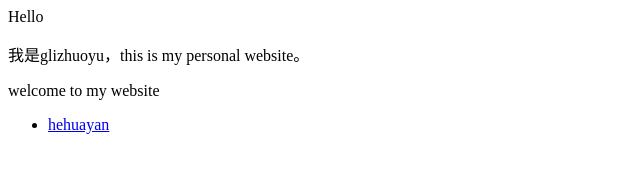
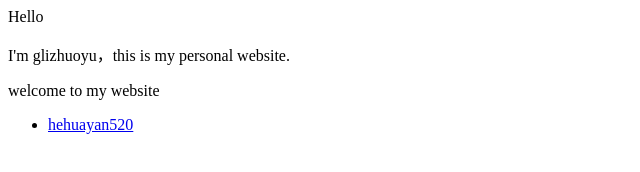
Before and after one commit to glizhuoyu/glizhuoyu.github.io, a plain HTML site: page index.html in a window 1280 px wide. Shown: the full height of the page, 0-640 px from the left. Drawn offline with Linux system fonts and the light colour scheme.

Commit message:
Update index.html
change index.html file .

```diff
--- a/index.html
+++ b/index.html
@@ -1,7 +1,7 @@
 <p>Hello </p>
-<p>我是glizhuoyu，this is my personal website。 </p>
+<p>I'm glizhuoyu，this is my personal website. </p>
 <p>welcome to my website</p>
 
 <ul>
-  <li> <a href="hehuayan520/hehuayan_pic.html">hehuayan</a> </li>
+  <li> <a href="hehuayan520/hehuayan_pic.html">hehuayan520</a> </li>
 </ul>
```
